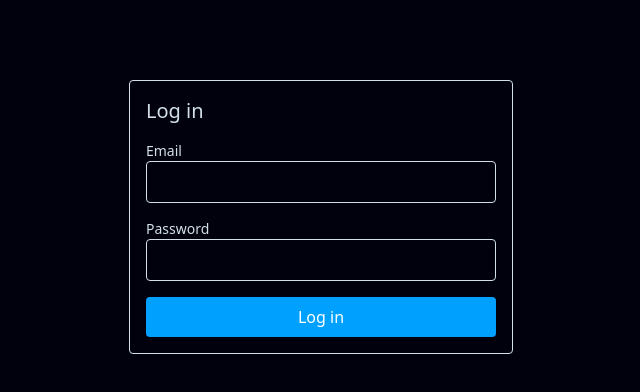
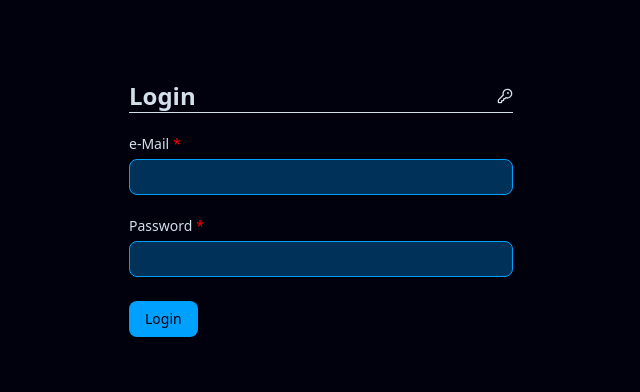
Before and after one commit to k4in/f1nance_pl4nner, a React (Vite) app: page / in a window 1280 px wide. Shown: the top 392 px of the page, without its empty margins (319-959 px from the left). Built offline with nearby package versions, Linux system fonts and the light colour scheme; no server answers; the database is empty.

Commit message:
added a small icon to login form

```diff
--- a/src/components/auth/login-form.tsx
+++ b/src/components/auth/login-form.tsx
@@ -2,25 +2,33 @@ import { useMutation, useQueryClient } from '@tanstack/react-query';
 import { useForm } from 'react-hook-form';
 import { supabase } from '@/lib/supabase';
 import { type Session } from '@/types/auth';
+import { z } from 'zod';
+import { zodResolver } from '@hookform/resolvers/zod';
+import { Form, FormControl, FormMessage, FormItem, FormField, FormLabel } from '../shadcn/form';
 import { toast } from 'sonner';
+import { RequiredMarker } from '../form/required-marker';
+import { Input } from '../shadcn/input';
+import { Button } from '../shadcn/button';
+import { KeyRoundIcon } from 'lucide-react';
 
-export type LoginInputs = {
-  email: string;
-  password: string;
-};
+const schema = z.object({
+  email: z.string().min(1, 'Please enter your email').email('Please enter a valid email address'),
+  password: z.string().min(5, 'Please enter your password'),
+});
+
+type FormValues = z.infer<typeof schema>;
 
 const defaultValues = {
   email: (import.meta.env.VITE_TESTUSER_EMAIL as string) || '',
   password: (import.meta.env.VITE_TESTUSER_PASSWORD as string) || '',
-};
+} satisfies FormValues;
 
 export function LoginForm() {
   const queryClient = useQueryClient();
-  const { register, handleSubmit, formState } = useForm<LoginInputs>({ defaultValues });
-  const { errors } = formState;
+  const methods = useForm<FormValues>({ defaultValues, resolver: zodResolver(schema) });
 
-  const loginMutation = useMutation<Session, Error, LoginInputs>({
-    mutationFn: async (creds: LoginInputs) => {
+  const { mutate: login, isPending } = useMutation<Session, Error, FormValues>({
+    mutationFn: async (creds: FormValues) => {
       const { error, data } = await supabase.auth.signInWithPassword(creds);
       if (error) throw error;
       return data.session;
@@ -34,41 +42,57 @@ export function LoginForm() {
     },
   });
 
-  const onSubmit = (values: LoginInputs) => {
-    loginMutation.mutate(values);
+  const onSubmit = (values: FormValues) => {
+    login(values);
   };
 
   return (
-    <div className="max-w-sm mx-auto mt-20 p-4 border rounded">
-      <h2 className="text-xl mb-4">Log in</h2>
-      <form onSubmit={handleSubmit(onSubmit)} className="space-y-4">
-        <div>
-          <label className="block text-sm">Email</label>
-          <input
-            type="email"
-            autoComplete="off"
-            {...register('email', { required: 'Email is required' })}
-            className="w-full px-3 py-2 border rounded"
+    <div className="max-w-sm mx-auto mt-20">
+      <div className="flex justify-between items-center border-b mb-6">
+        <h1 className="text-2xl font-bold">Login</h1>
+        <KeyRoundIcon className="size-4" />
+      </div>
+      <Form {...methods}>
+        <form className="flex flex-col gap-6" onSubmit={methods.handleSubmit(onSubmit)}>
+          <FormField
+            control={methods.control}
+            name="email"
+            shouldUnregister={true}
+            render={({ field }) => (
+              <FormItem>
+                <FormLabel>
+                  e-Mail
+                  <RequiredMarker />
+                </FormLabel>
+                <FormControl>
+                  <Input type="email" {...field} />
+                </FormControl>
+                <FormMessage />
+              </FormItem>
+            )}
           />
-          {errors.email && <p className="text-red-600 text-sm">{errors.email.message}</p>}
-        </div>
-        <div>
-          <label className="block text-sm">Password</label>
-          <input
-            type="password"
-            autoComplete="off"
-            {...register('password', {
-              required: 'Password is required',
-            })}
-            className="w-full px-3 py-2 border rounded"
+          <FormField
+            control={methods.control}
+            name="password"
+            shouldUnregister={true}
+            render={({ field }) => (
+              <FormItem>
+                <FormLabel>
+                  Password
+                  <RequiredMarker />
+                </FormLabel>
+                <FormControl>
+                  <Input type="password" {...field} />
+                </FormControl>
+                <FormMessage />
+              </FormItem>
+            )}
           />
-          {errors.password && <p className="text-red-600 text-sm">{errors.password.message}</p>}
-        </div>
-        <button type="submit" disabled={loginMutation.isPending} className="w-full bg-primary text-white py-2 rounded">
-          {loginMutation.isPending ? 'Logging in…' : 'Log in'}
-        </button>
-        {loginMutation.isError && <p className="text-red-600 text-sm mt-2">{loginMutation.error.message}</p>}
-      </form>
+          <Button type="submit" className="block self-start" disabled={isPending}>
+            Login
+          </Button>
+        </form>
+      </Form>
     </div>
   );
 }
```
